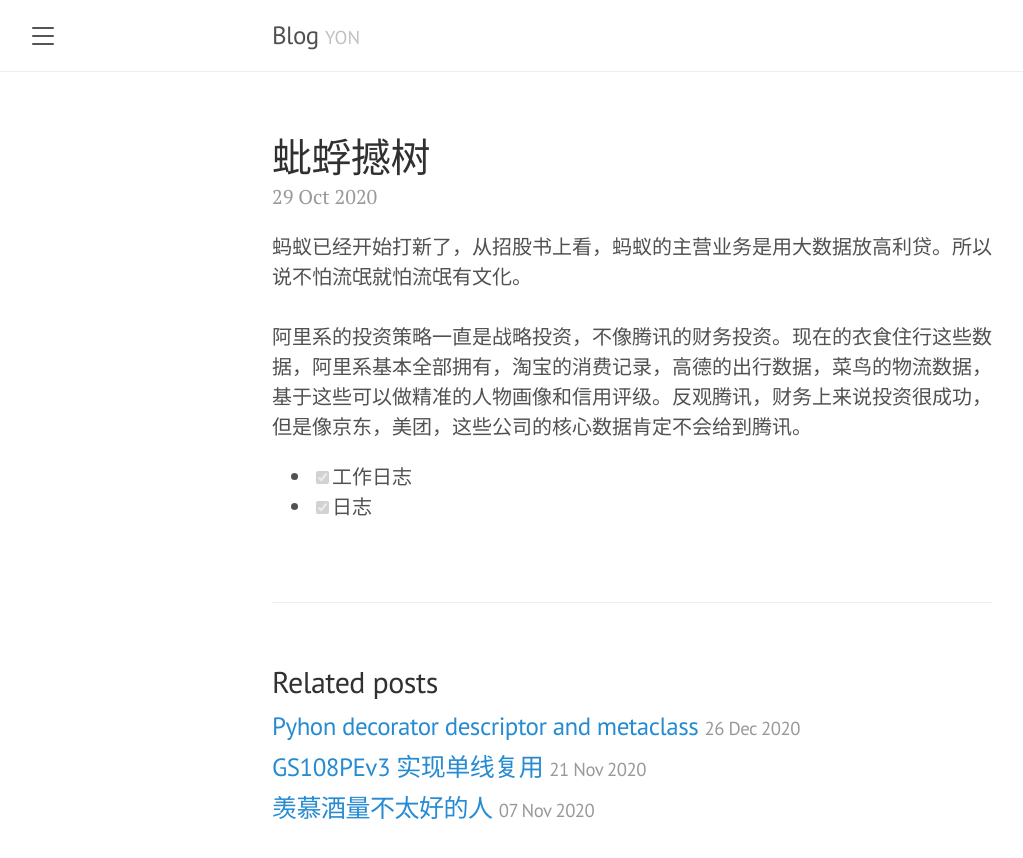
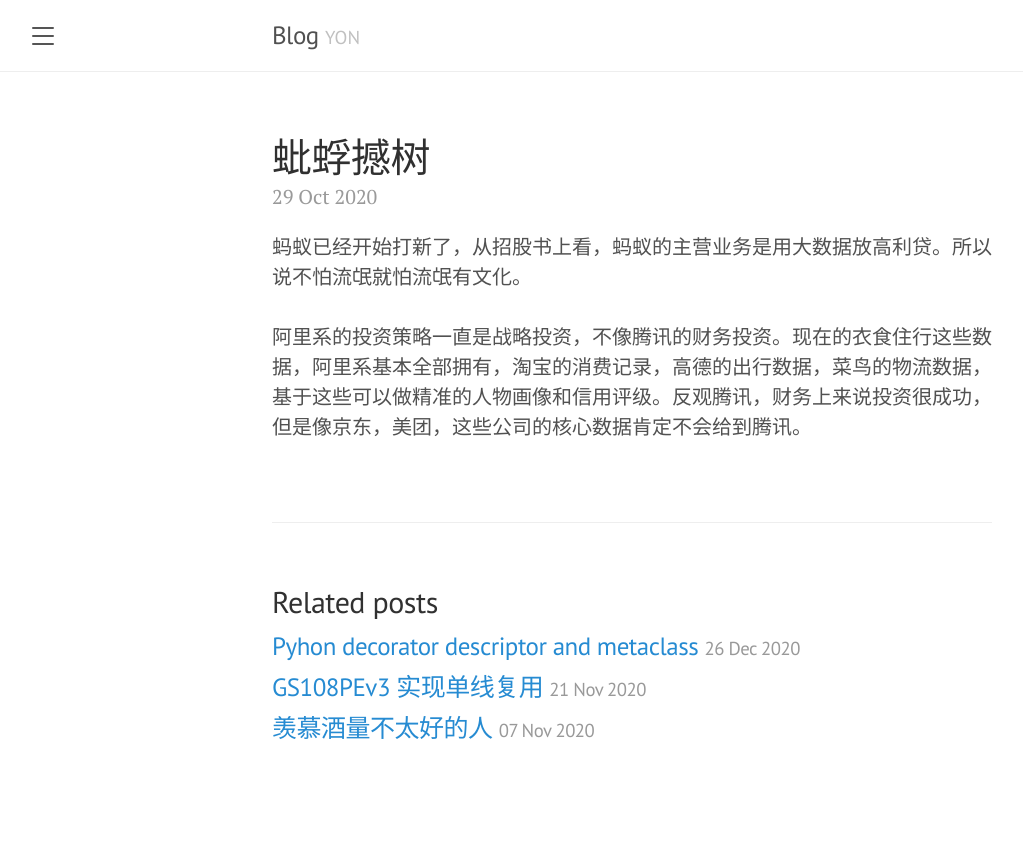
Before and after one commit to yoncise/yoncise.github.io, a Jekyll site: the page built from _posts/2020/2020-10-29-15187918.md, in a window 1280 px wide. Shown: the top 858 px of the page, without its empty margins (8-1031 px from the left). Built offline with Jekyll 4.4.1, drawn with Linux system fonts in a browser that asks for light colours.

Commit message:
sync from yuque

```diff
--- a/_posts/2020/2020-10-29-15187918.md
+++ b/_posts/2020/2020-10-29-15187918.md
@@ -3,7 +3,4 @@
 title: 蚍蜉撼树
 ---
 蚂蚁已经开始打新了，从招股书上看，蚂蚁的主营业务是用大数据放高利贷。所以说不怕流氓就怕流氓有文化。<br />
-<br />阿里系的投资策略一直是战略投资，不像腾讯的财务投资。现在的衣食住行这些数据，阿里系基本全部拥有，淘宝的消费记录，高德的出行数据，菜鸟的物流数据，基于这些可以做精准的人物画像和信用评级。反观腾讯，财务上来说投资很成功，但是像京东，美团，这些公司的核心数据肯定不会给到腾讯。<br />
-
-- [x] 工作日志
-- [x] 日志
+<br />阿里系的投资策略一直是战略投资，不像腾讯的财务投资。现在的衣食住行这些数据，阿里系基本全部拥有，淘宝的消费记录，高德的出行数据，菜鸟的物流数据，基于这些可以做精准的人物画像和信用评级。反观腾讯，财务上来说投资很成功，但是像京东，美团，这些公司的核心数据肯定不会给到腾讯。
```
